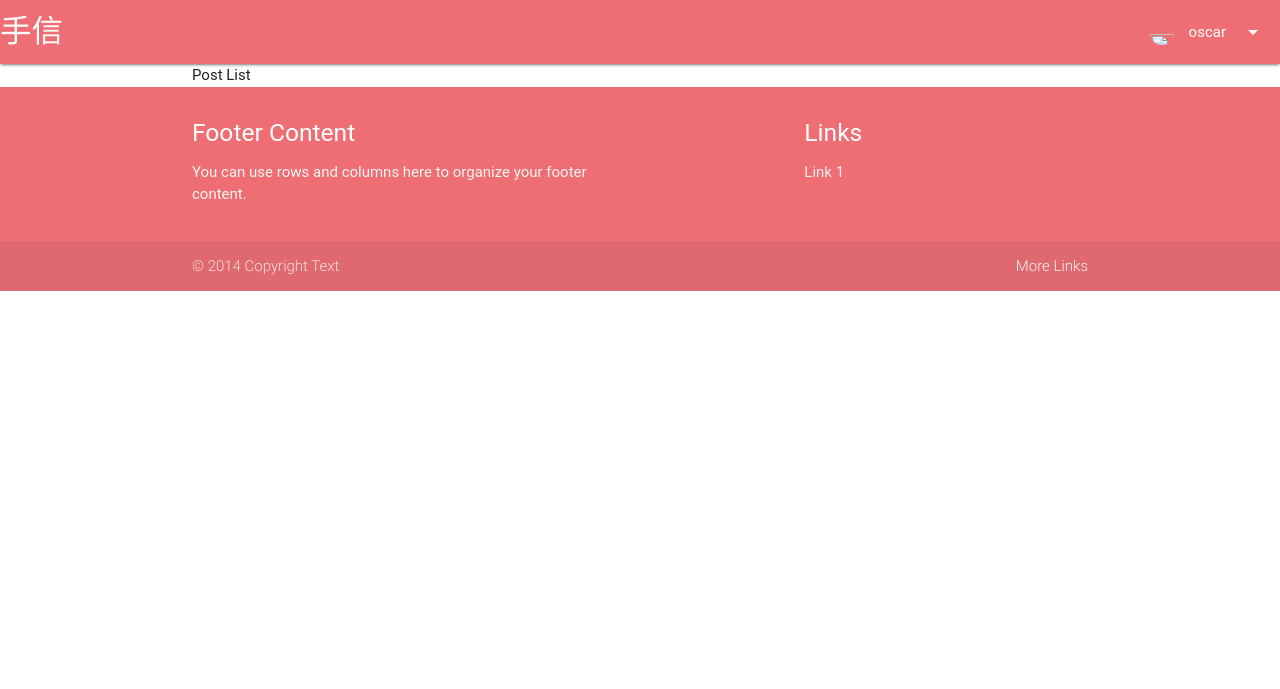
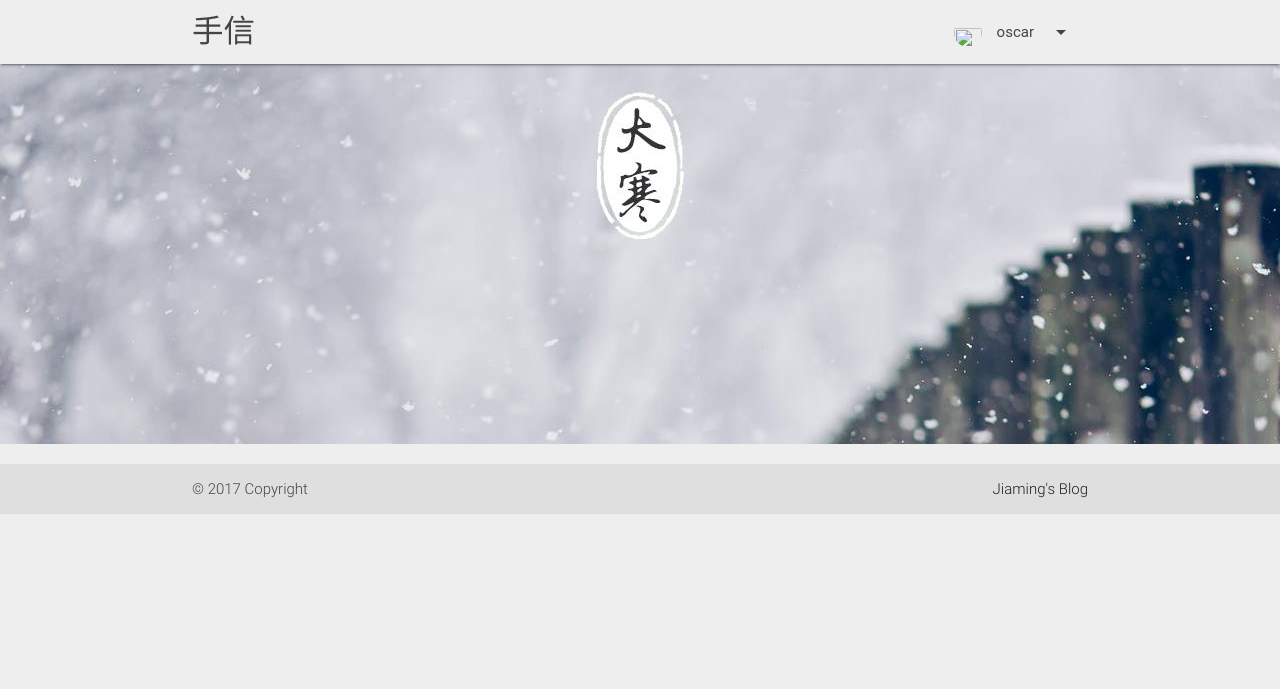
Before and after one commit to oscar0715/souvenir_project, a Django app: template souvenir/posts/templates/posts/index.html in a window 1280 px wide. Shown: the top 689 px of the page. Run offline with Django 3.2, Linux system fonts and the light colour scheme; the template is opened without the code that fills it, so the values that code supplies are empty; a user stored in the database is signed in; parts of the project's set-up code (start-up, migrations or seed data) failed here and were passed over; some libraries are stand-ins or nearby versions; some web fonts are replaced.

Commit message:
index design a little

```diff
--- /dev/null
+++ b/souvenir/posts/static/css/index.css
@@ -0,0 +1,54 @@
+/* Custom Stylesheet */
+/**
+ * Use this file to override Materialize files so you can update
+ * the core Materialize files in the future
+ *
+ * Made By MaterializeCSS.com
+ */
+
+
+
+p {
+  line-height: 2rem;
+}
+
+.button-collapse {
+  color: #26a69a;
+}
+
+.parallax-container {
+  min-height: 380px;
+  line-height: 0;
+  height: auto;
+  color: rgba(255,255,255,.9);
+}
+  .parallax-container .section {
+    width: 100%;
+  }
+
+@media only screen and (max-width : 992px) {
+  .parallax-container .section {
+    position: absolute;
+    top: 40%;
+  }
+  #index-banner .section {
+    top: 10%;
+  }
+}
+
+@media only screen and (max-width : 600px) {
+  #index-banner .section {
+    top: 0;
+  }
+}
+
+.icon-block {
+  padding: 0 15px;
+}
+.icon-block .material-icons {
+  font-size: inherit;
+}
+
+footer.page-footer {
+  margin: 0;
+}
--- /dev/null
+++ b/souvenir/posts/static/js/index.js
@@ -0,0 +1,8 @@
+(function($){
+  $(function(){
+
+    $('.button-collapse').sideNav();
+    $('.parallax').parallax();
+
+  }); // end of document ready
+})(jQuery); // end of jQuery name space
--- a/souvenir/posts/templates/posts/detail.html
+++ b/souvenir/posts/templates/posts/detail.html
@@ -6,7 +6,7 @@
 
 {% block content_title %}{% endblock %}
 
-{% block content %}
+{% block body %}
 <div class="row">
 	<div class="col s12 m8">
 		<div class="card">
--- a/souvenir/posts/templates/posts/index.html
+++ b/souvenir/posts/templates/posts/index.html
@@ -2,18 +2,36 @@
 {% load i18n %}
 {% load static %}
 
-{% block title %}Post List{% endblock %}
+{% block title %}手信{% endblock %}
 
-<!-- body_class is materialize container -->
-{% block body_class %}{% endblock %}
+{% block meta %}
+<link rel="stylesheet" type="text/css" href="{% static 'css/index.css' %}" media="screen,projection">
+{% endblock %}
 
-{% block content_title %}Post List{% endblock %}
+{% block body %}
+	<div id="index-banner" class="parallax-container">
+		<div class="section no-pad-bot">
+			<div class="container">
+				<br><br><br><br>
+				<h1 class="header teal-text text-lighten-2">
+					<!-- Parallax Template</h1> -->
+				<!-- <div class="row ">
+					<h5 class="header col s12 light">A modern responsive front-end framework based on Material Design</h5>
+				</div> -->
+				<!-- <div class="row ">
+					<a href="http://materializecss.com/getting-started.html" id="download-button" class="btn-large waves-effect waves-light teal lighten-1">Get Started</a>
+				</div> -->
+				<br><br>
+			</div>
+		</div>
+		<div class="parallax"><img src="{% static 'image/dahan.jpg' %}" alt="Unsplashed background img 1"></div>
+	</div>
 
-{% block content %}
+	<div class="container">
 		{% for post in posts %}
 			<div class="row">
-			<div class="col s12 m8">
-				  <div class="card">
+				<div class="col s12 m6 offset-m3">
+					<div class="card z-depth-4">
 						<div class="card-image">
 							<img src="{{ post.post_picture.url }}">
 							<span class="card-title">{{ post.post_title }}</span>
@@ -28,4 +46,10 @@
 				</div>
 			</div>
 		{% endfor %}
+	</div>
 {% endblock %}
+
+
+{% block script %}
+	<script type="text/javascript" src="{% static 'js/index.js' %}"></script>
+{% endblock %}
--- a/souvenir/posts/templates/posts/new.html
+++ b/souvenir/posts/templates/posts/new.html
@@ -7,8 +7,7 @@
 
 {% block title %}新建一条发片令{% endblock %}
 
-<!-- {% block content_title %}{% endblock %} -->
-{% block content %}
+{% block body %}
 	<form enctype="multipart/form-data" action='' method='POST'>
 		{% csrf_token %}
 		{{ form.as_p }}
--- /dev/null
+++ b/souvenir/static/css/footer.css
@@ -0,0 +1,3 @@
+.page-footer div div, .page-footer div a {
+	color: #444
+}
--- a/souvenir/static/css/navbar.css
+++ b/souvenir/static/css/navbar.css
@@ -1,9 +1,14 @@
 .nav-avatar{
-	width : 24px;
-	height : 24px;
+	width : 28px;
+	height : 28px;
 	vertical-align: middle;
 }
 
-/*body {
-    background: black;
-}*/
+nav ul a,
+nav .brand-logo {
+  color: #444;
+}
+
+.dropdown-content li a {
+	color: #444;
+}
--- a/souvenir/templates/base.html
+++ b/souvenir/templates/base.html
@@ -4,39 +4,42 @@
 
 <html lang="zh-Hans">
 <head>
-	<meta name="viewport" content="width=device-width, initial-scale=1">
+	<meta http-equiv="Content-Type" content="text/html; charset=UTF-8"/>
+	<meta name="viewport" content="width=device-width, initial-scale=1, maximum-scale=1.0, user-scalable=no"/>
 
 	<title>{% block title %}Post{% endblock %}</title>
 
 	<link rel="stylesheet" href="https://fonts.googleapis.com/icon?family=Material+Icons">
-	<link rel="stylesheet" href="https://cdnjs.cloudflare.com/ajax/libs/materialize/0.97.3/css/materialize.min.css">
-	<link rel="stylesheet" type="text/css" href="{% static 'css/navbar.css' %}">
+	<link rel="stylesheet" href="https://cdnjs.cloudflare.com/ajax/libs/materialize/0.97.8/css/materialize.min.css">
 
 	{% block meta %}{% endblock %}
+
+	<link rel="stylesheet" type="text/css" href="{% static 'css/navbar.css' %}">
+	<link rel="stylesheet" type="text/css" href="{% static 'css/footer.css' %}">
 
 </head>
 
 <header>
 	{% include "navbar.html" %}
 </header>
-<body id="{% block body_id %}{% endblock %}" class=" {% block body_class %}{% endblock %}">
+<body id="{% block body_id %}{% endblock %}" class="grey lighten-3 {% block body_class %}{% endblock %}">
 
 
-	<div id="body" class="container">
-		{% block body %}
-			<div class="content_title">
-				{% block content_title %}{% endblock %}
-			</div>
-			<div class="content">
-				{% block content %}{% endblock %}
-			</div>
-		{% endblock %}
-	</div>
-  	{% include "footer.html" %}
+	{% block body %}
+
+		<div class="container">
+			{% block content %}
+
+			{% endblock %}
+		</div>
+
+	{% endblock %}
+
+	{% include "footer.html" %}
 </body>
 
 <script src="//code.jquery.com/jquery-2.1.2.min.js"></script>
-<script src="//cdnjs.cloudflare.com/ajax/libs/materialize/0.97.5/js/materialize.min.js"></script>
+<script src="//cdnjs.cloudflare.com/ajax/libs/materialize/0.97.8/js/materialize.min.js"></script>
 <script type="text/javascript" src="{% static 'js/navbar.js' %}"></script>
 
 {% block script %}{% endblock %}
--- a/souvenir/templates/footer.html
+++ b/souvenir/templates/footer.html
@@ -1,5 +1,5 @@
-<footer class="page-footer">
-	<div class="container">
+<footer class="page-footer grey lighten-3">
+<!-- 	<div class="container">
 		<div class="row">
 			<div class="col l6 s12">
 				<h5 class="white-text">Footer Content</h5>
@@ -9,17 +9,18 @@
 				<h5 class="white-text">Links</h5>
 				<ul>
 					<li><a class="grey-text text-lighten-3" href="#!">Link 1</a></li>
-					<!-- <li><a class="grey-text text-lighten-3" href="#!">Link 2</a></li> -->
-			<!-- 		<li><a class="grey-text text-lighten-3" href="#!">Link 3</a></li>
-					<li><a class="grey-text text-lighten-3" href="#!">Link 4</a></li> -->
+					<li><a class="grey-text text-lighten-3" href="#!">Link 2</a></li>
+					<li><a class="grey-text text-lighten-3" href="#!">Link 3</a></li>
+					<li><a class="grey-text text-lighten-3" href="#!">Link 4</a></li>
 				</ul>
 			</div>
 		</div>
-	</div>
-	<div class="footer-copyright">
+	</div> -->
+
+	<div class="footer-copyright ">
 		<div class="container">
-		© 2014 Copyright Text
-		<a class="grey-text text-lighten-4 right" href="#!">More Links</a>
+		© 2017 Copyright
+		<a class="grey-text text-darken-4 right" href="http:\\menuet.xyz">Jiaming's Blog</a>
 		</div>
 	</div>
 </footer>
--- a/souvenir/templates/navbar.html
+++ b/souvenir/templates/navbar.html
@@ -3,22 +3,22 @@
 <!-- Dropdown Structure -->
 <ul id="dropdown1" class="dropdown-content">
 	<li><a href="\accounts\{{ user.username }}">个人信息</a></li>
-	<li><a href="#!">two</a></li>
+	<!-- <li><a href="#!">two</a></li> -->
 	<li class="divider"></li>
 	<li><a href="\accounts\signout">退出</a></li>
 	<!-- <li><a href="#!">three</a></li> -->
 </ul>
-<nav>
-	<div class="nav-wrapper">
+<nav class="grey lighten-3">
+	<div class="nav-wrapper container">
 		<a href="\posts" class="brand-logo left">手信</a>
-		<ul class="right hide-on-med-and-down">
+		<ul class="right ">
 			<!-- <li><a href="\posts.html">手信主页</a></li> -->
-
 			{% if user.is_authenticated %}
 				<li>
 					<img src="{{ user.my_profile.get_mugshot_url }}" class="avatar circle nav-avatar" />
 				</li>
 				<li>
+					<!-- Dropdown Trigger -->
 					<a class="dropdown-button" href="#" data-activates="dropdown1" data-beloworigin="true">
 						{{ user.username }}
 						<i class="material-icons right">arrow_drop_down</i>
@@ -29,8 +29,6 @@
 				<li><a href="\accounts\signup">注册</a></li>
 				<li><a href="\accounts\signin">登陆</a></li>
 			{% endif %}
-			<!-- Dropdown Trigger -->
-
 		</ul>
 	</div>
 </nav>
```
Also changed, not shown: souvenir/db.sqlite3, souvenir/media/mugshots/773e10cd9a.jpg (added), souvenir/posts/static/image/dahan copy.jpg (added), souvenir/posts/static/image/dahan.jpg (added), souvenir/posts/templates/posts/post_base.html (line endings or trailing spaces), souvenir/static/css/base.css (added). Lines whose indentation alone changed are shown as unchanged.
